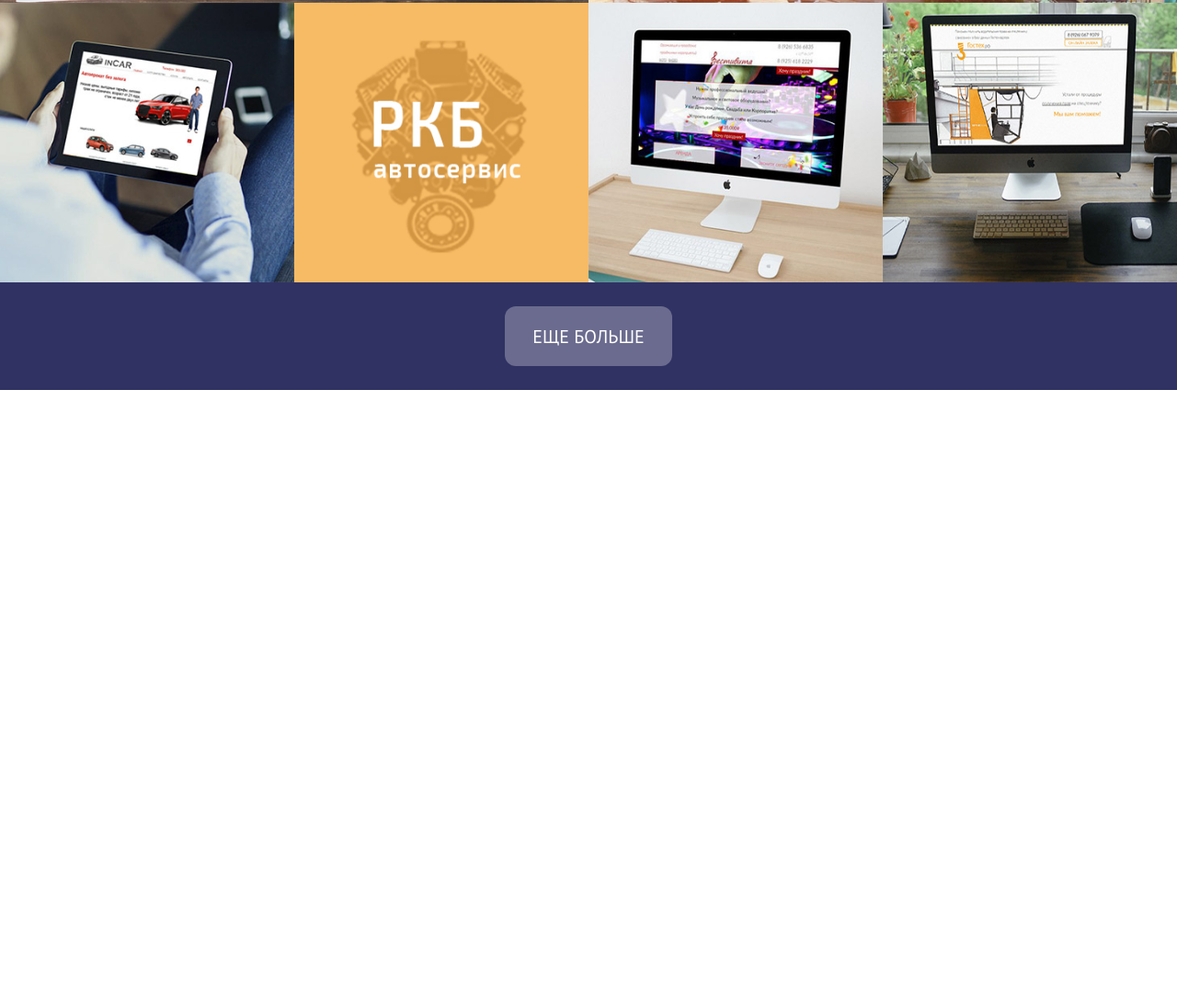
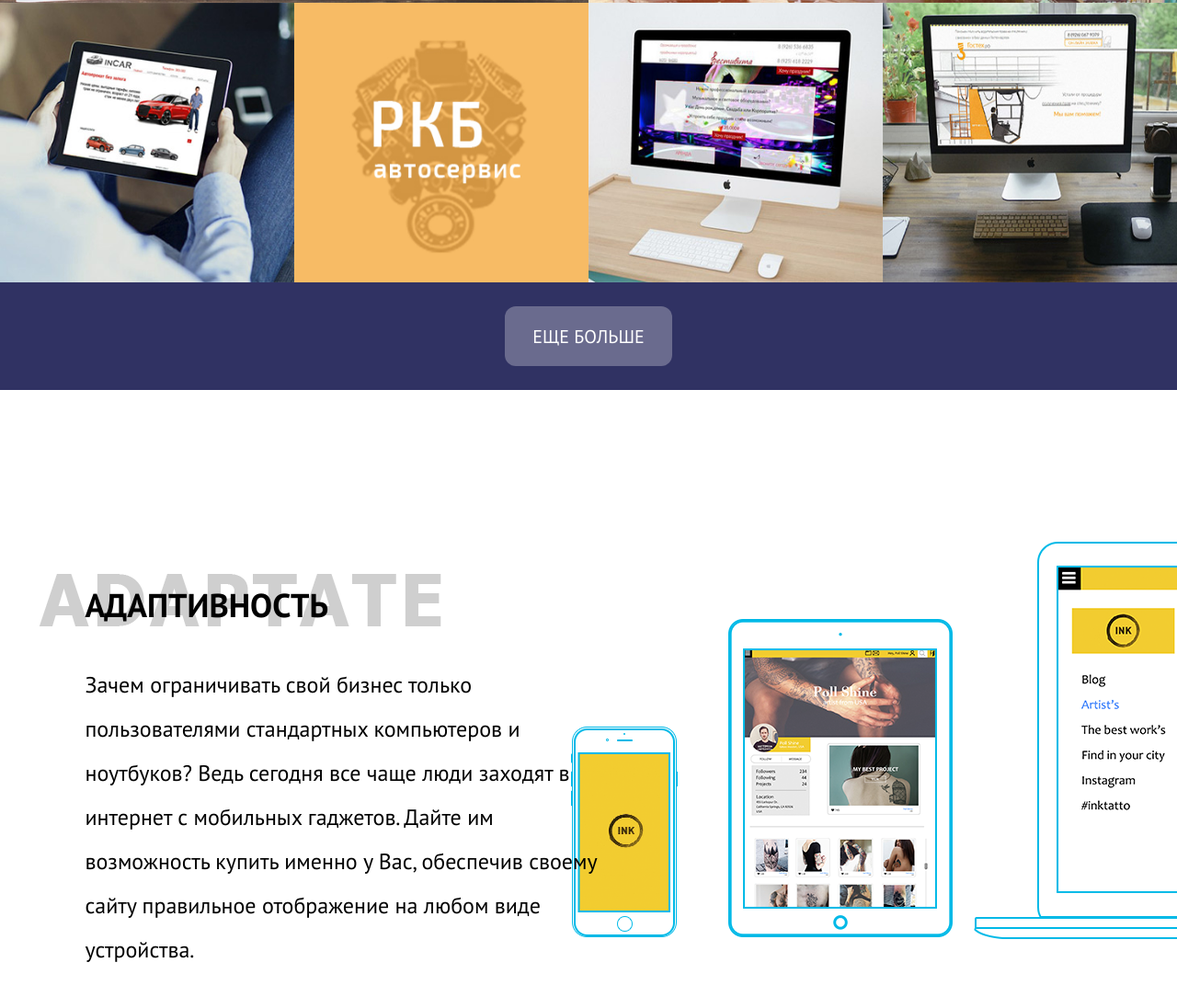
Before and after one commit to AsenchikA/WebAgency, a website: page src/index.html in a window 1280 px wide. Shown: the part 4555-5639 px from the top of the page at 92% size. Before the commit the page ends 4979 px from the top, so only its background shows below. Drawn offline with nearby package versions, Linux system fonts and the light colour scheme; files that its build step writes are made by us from their sources.

Commit message:
Верстка блока adaptive

```diff
--- a/src/index.html
+++ b/src/index.html
@@ -131,6 +131,13 @@
     </div>
     <a href="#" class="portfolio__more">еще больше</a>
   </section>
+
+  <section class="adaptive">
+    <div class="adaptive__container">
+      <h2 class="adaptive__title">адаптивность</h2>
+      <div class="adaptive__text">Зачем ограничивать свой бизнес только пользователями стандартных компьютеров и ноутбуков? Ведь сегодня все чаще люди заходят в интернет с мобильных гаджетов. Дайте им возможность купить именно у Вас, обеспечив своему сайту правильное отображение на любом виде устройства.</div>
+    </div>
+  </section>
 </main>
 <script src="js/script.min.js"></script>
 </body>
--- /dev/null
+++ b/src/less/blocks/adaptive.less
@@ -0,0 +1,26 @@
+.adaptive {
+  padding-top: 200px;
+  padding-bottom: 170px;
+  background: url(../img/adaptive-screens.png) right 0 top 165px no-repeat;
+
+  &__container {
+    .container;
+    padding-left: 75px;
+    padding-top: 15px;
+    background: url(../img/adaptive.png) 24px 0 no-repeat;
+  }
+
+  &__title {
+    margin: 0;
+    margin-bottom: 35px;
+    font-size: 36px;
+    font-weight: bold;
+    text-transform: uppercase;
+  }
+
+  &__text {
+    width: 50%;
+    font-size: 24px;
+    line-height: 48px;
+  }
+}
--- a/src/less/style.less
+++ b/src/less/style.less
@@ -13,3 +13,4 @@
 @import './src/less/blocks/working-list.less';
 @import './src/less/blocks/rewards.less';
 @import './src/less/blocks/portfolio.less';
+@import './src/less/blocks/adaptive.less';
```
Also changed, not shown: src/img/adaptive-screens.png (added), src/img/adaptive.png (added).
